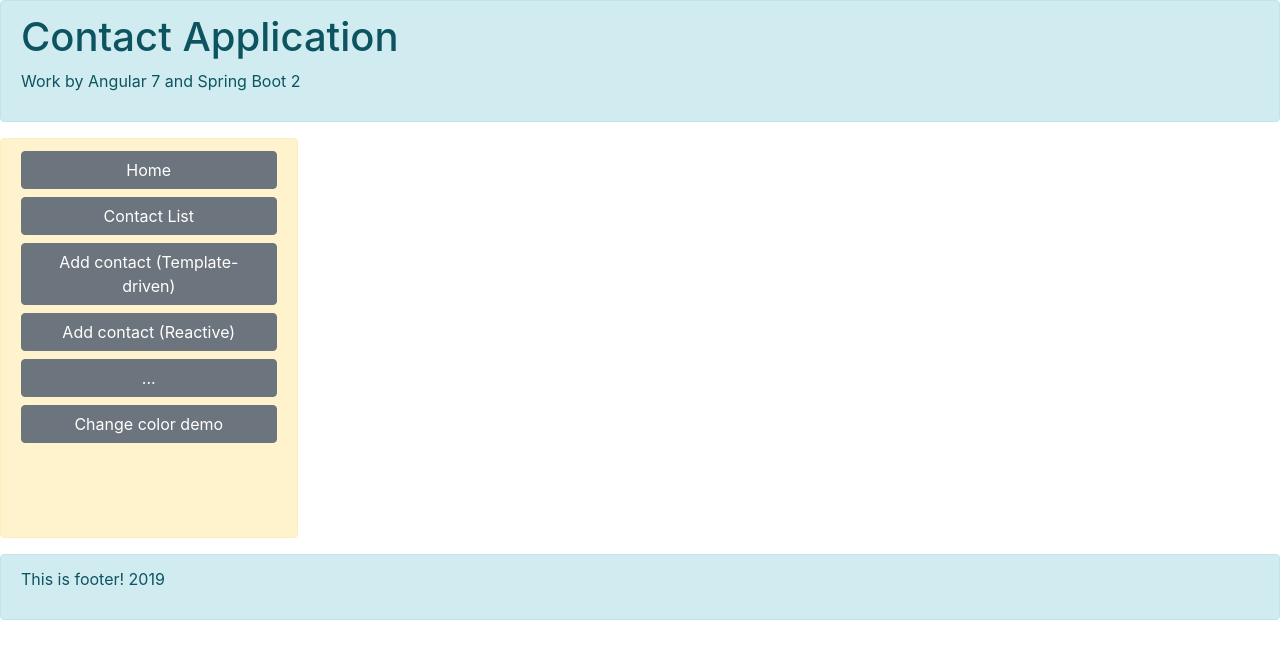
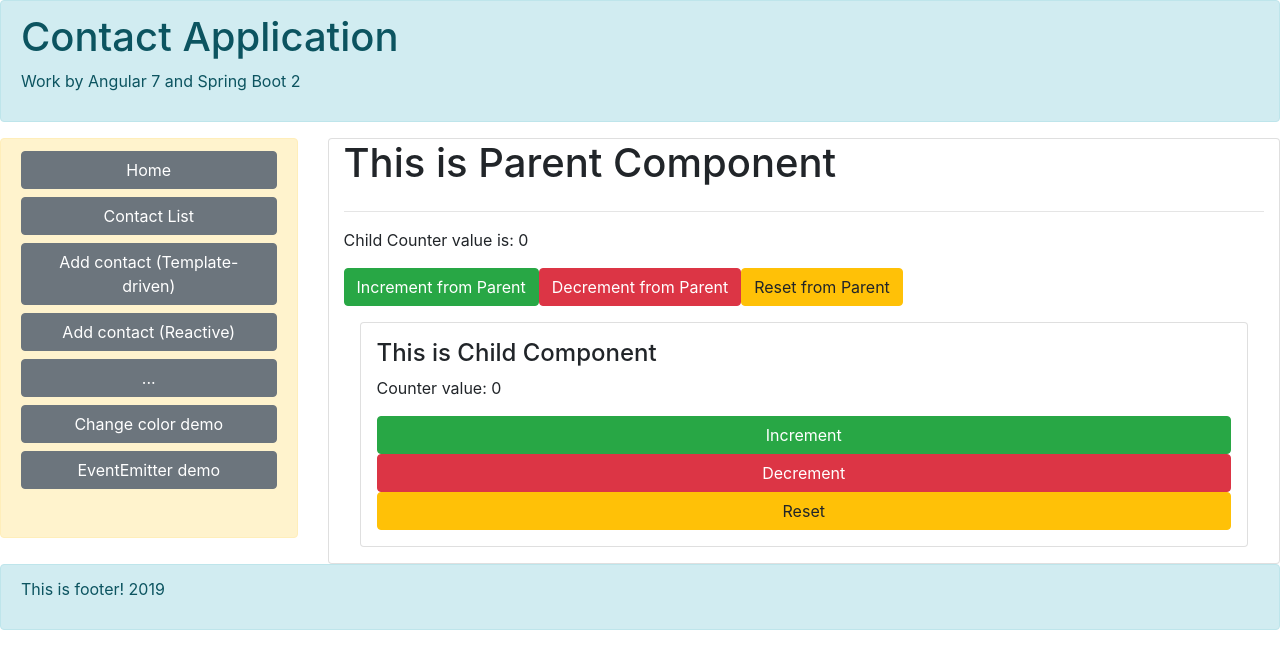
Before and after one commit to svlugovoy/contactList_SpringBoot_Angular, an Angular app in the folder contact-list-fe/: page /event-emit in a window 1280 px wide. Before the commit this address led to /. Shown: the top 668 px of the page. Built offline with nearby package versions, Linux system fonts and the light colour scheme.

Commit message:
CL-013: Added event emitter example

```diff
--- a/contact-list-fe/src/app/app-routing.module.ts
+++ b/contact-list-fe/src/app/app-routing.module.ts
@@ -8,6 +8,7 @@ import {ContactEditTdfComponent} from "./components/contact-edit-tdf/contact-edi
 import {ContactEditRfComponent} from "./components/contact-edit-rf/contact-edit-rf.component";
 import {ContactAddRfComponent} from "./components/contact-add-rf/contact-add-rf.component";
 import {ChangeColorComponent} from "./components/demo/change-color/change-color.component";
+import {EeParentComponent} from "./components/demo/ee-parent/ee-parent.component";
 
 const routes: Routes = [
   {
@@ -46,6 +47,10 @@ const routes: Routes = [
   {
     path: 'change-color',
     component: ChangeColorComponent
+  },
+  {
+    path: 'event-emit',
+    component: EeParentComponent
   }
 ];
 
--- a/contact-list-fe/src/app/app.module.ts
+++ b/contact-list-fe/src/app/app.module.ts
@@ -19,6 +19,8 @@ import { ContactEditRfComponent } from './components/contact-edit-rf/contact-edi
 import { ContactEditTdfComponent } from './components/contact-edit-tdf/contact-edit-tdf.component';
 import { AgePipe } from './pipe/age.pipe';
 import { ChangeColorComponent } from './components/demo/change-color/change-color.component';
+import { EeParentComponent } from './components/demo/ee-parent/ee-parent.component';
+import { EeChildComponent } from './components/demo/ee-child/ee-child.component';
 
 @NgModule({
   declarations: [
@@ -35,7 +37,9 @@ import { ChangeColorComponent } from './components/demo/change-color/change-colo
     ContactEditRfComponent,
     ContactEditTdfComponent,
     AgePipe,
-    ChangeColorComponent
+    ChangeColorComponent,
+    EeParentComponent,
+    EeChildComponent
   ],
   imports: [
     BrowserModule,
--- /dev/null
+++ b/contact-list-fe/src/app/components/demo/ee-child/ee-child.component.html
@@ -0,0 +1,9 @@
+<div class="row card m-3 p-3">
+  <h4>This is Child Component</h4>
+  <p>Counter value: {{ counter }}</p>
+
+  <button class="btn btn-success" (click)="increment()">Increment</button>
+  <button class="btn btn-danger" (click)="decrement()">Decrement</button>
+  <button class="btn btn-warning" (click)="reset()">Reset</button>
+
+</div>
--- /dev/null
+++ b/contact-list-fe/src/app/components/demo/ee-child/ee-child.component.ts
@@ -0,0 +1,37 @@
+import {Component, EventEmitter, Input, OnInit, Output} from '@angular/core';
+
+@Component({
+  selector: 'app-ee-child',
+  templateUrl: './ee-child.component.html',
+  styleUrls: ['./ee-child.component.css']
+})
+export class EeChildComponent implements OnInit {
+
+  @Output()
+  valueChange = new EventEmitter();
+
+  @Input('childCounter')
+  counter: number;
+
+  constructor() {
+  }
+
+  ngOnInit() {
+    this.counter = 0;
+  }
+
+  increment() {
+    this.counter++;
+    this.valueChange.emit(this.counter);
+  }
+
+  decrement() {
+    this.counter--;
+    this.valueChange.emit(this.counter);
+  }
+
+  reset() {
+    this.counter = 0;
+    this.valueChange.emit(this.counter);
+  }
+}
--- /dev/null
+++ b/contact-list-fe/src/app/components/demo/ee-parent/ee-parent.component.html
@@ -0,0 +1,16 @@
+<div class="container card">
+
+  <h1>This is Parent Component</h1>
+  <hr/>
+
+  <p>Child Counter value is: {{ counter }}  </p>
+
+  <div>
+    <button class="btn btn-success" (click)="increment()">Increment from Parent</button>
+    <button class="btn btn-danger" (click)="decrement()">Decrement from Parent</button>
+    <button class="btn btn-warning" (click)="reset()">Reset from Parent</button>
+  </div>
+
+  <app-ee-child [childCounter]="counter" (valueChange)='displayCounter($event)'></app-ee-child>
+
+</div>
--- /dev/null
+++ b/contact-list-fe/src/app/components/demo/ee-parent/ee-parent.component.ts
@@ -0,0 +1,32 @@
+import { Component, OnInit } from '@angular/core';
+
+@Component({
+  selector: 'app-ee-parent',
+  templateUrl: './ee-parent.component.html',
+  styleUrls: ['./ee-parent.component.css']
+})
+export class EeParentComponent implements OnInit {
+
+  counter = 0;
+
+  constructor() { }
+
+  ngOnInit() {
+  }
+
+  displayCounter(value) {
+    this.counter = value;
+  }
+
+  increment() {
+    this.counter++;
+  }
+
+  decrement() {
+    this.counter--;
+  }
+
+  reset() {
+    this.counter = 0;
+  }
+}
--- a/contact-list-fe/src/app/components/left-menu/left-menu.component.html
+++ b/contact-list-fe/src/app/components/left-menu/left-menu.component.html
@@ -12,4 +12,6 @@
 
   <button class="btn btn-secondary btn-block" [routerLink]="['/change-color']">Change color demo</button>
 
+  <button class="btn btn-secondary btn-block" [routerLink]="['/event-emit']">EventEmitter demo</button>
+
 </div>
```
Also changed, not shown: contact-list-fe/src/app/components/demo/ee-child/ee-child.component.css (added), contact-list-fe/src/app/components/demo/ee-parent/ee-parent.component.css (added).
